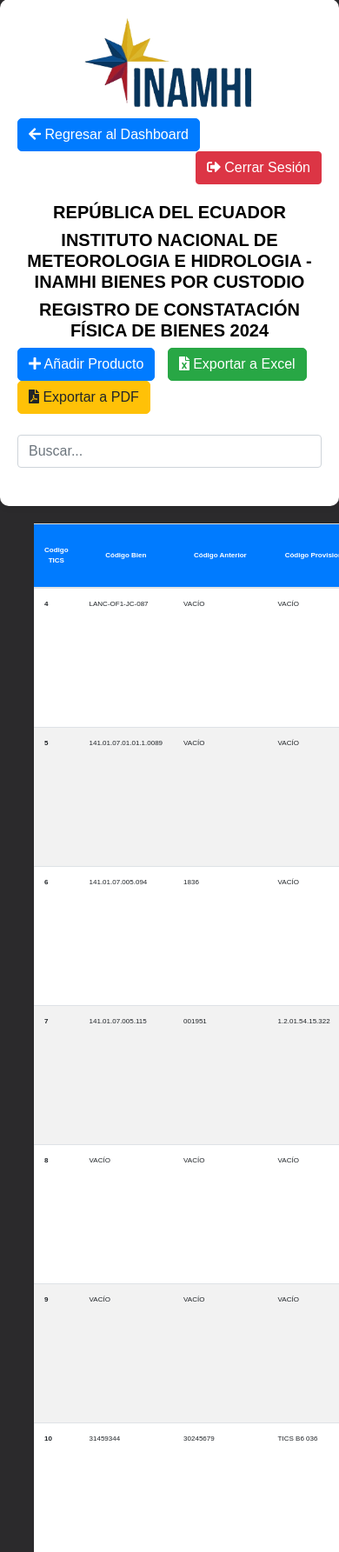
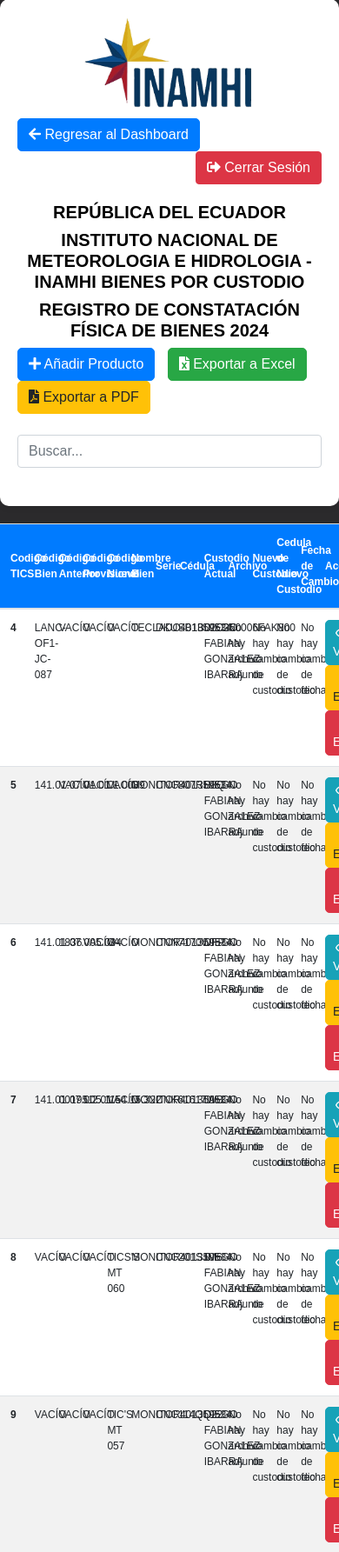
Before and after one commit to JoelCaza/Sistema_Inamhi, a Django app: page /model_list/ in a window 390 px wide; the page is wider, and only the part inside the window is pictured. Shown: the part 21-1806 px from the top of that part at 87% size. Run offline with Django 5.2, Linux system fonts and the light colour scheme; a user stored in the database is signed in; data comes from the database, SQL or seed files in the repository; data that the repository does not hold is empty; some libraries are stand-ins or nearby versions.

Commit message:
Update model_list.css
xd

```diff
--- a/myproject/myapp/static/styles/model_list.css
+++ b/myproject/myapp/static/styles/model_list.css
@@ -1,12 +1,11 @@
+
+
 body {
     font-family: Arial, sans-serif;
-    background-image: radial-gradient(circle 800px,#6437b7,#4d338a, #2b2a2c);
-    color: fff;
-    background-color: #fff;
-    margin: 0;
-    padding: 0;
-    z-index: 1;
-
+    background-image: radial-gradient(circle 800px, #6437b7, #4d338a, #2b2a2c);
+    color: #fff;
+    margin: 0; /* Elimina el margen predeterminado del body */
+    padding: 0; /* Elimina el relleno predeterminado del body */
 }
 
 .container {
@@ -15,19 +14,16 @@
     background-color: #fff;
     border-radius: 10px;
     box-shadow: 0 0 10px rgba(0, 0, 0, 0.1);
-    z-index: 1;
-
 }
 
 h1 {
     color: #007bff;
     margin-bottom: 30px;
     text-align: center;
+}
 
-}
-h5{
-    font-weight:bold;
-
+h5 {
+    font-weight: bold;
 }
 
 .btn-action {
@@ -49,20 +45,11 @@
 }
 
 .table {
-    font-size: 12px; /* Ajusta el tamaño de la fuente */
-    max-width: 100%; /* Limita el ancho de la tabla al 100% del contenedor */
-    background-color: #fff; /* Establece el color de fondo de la tabla */
-    overflow-x: auto; /* Agrega desplazamiento horizontal si la tabla excede el ancho del contenedor */
-
-    /* Estilos para pantallas más pequeñas */
-    @media screen and (max-width: 1024px) {
-        overflow-x: auto; /* Agrega desplazamiento horizontal si la tabla excede el ancho del contenedor */
-
-        font-size: 8px;
-        width: 95%;/* Reducir tamaño de fuente en dispositivos más pequeños */
-    }
+    font-size: 12px; /* Tamaño de fuente normal */
+    width: 100%; /* Ajusta la tabla al 100% del contenedor */
+    background-color: #fff;
+    table-layout: fixed; /* Fijar el ancho de las columnas */
 }
-
 
 .table thead th {
     background-color: #007bff;
@@ -88,8 +75,6 @@
     position: relative;
 }
 
-
-
 .header-image {
     margin-bottom: 10px;
 }
@@ -101,7 +86,9 @@
     display: block;
     margin: 0 auto;
 }
+
 .table-container {
-    max-width: 80%; /* Ancho máximo del 90% de la pantalla */
+    max-width: 100%; /* Ancho máximo del 100% de la pantalla */
+    overflow-x: auto; /* Agregar desplazamiento horizontal si la tabla excede el ancho del contenedor */
     margin: 0 auto; /* Centrar el contenedor horizontalmente */
 }
```
